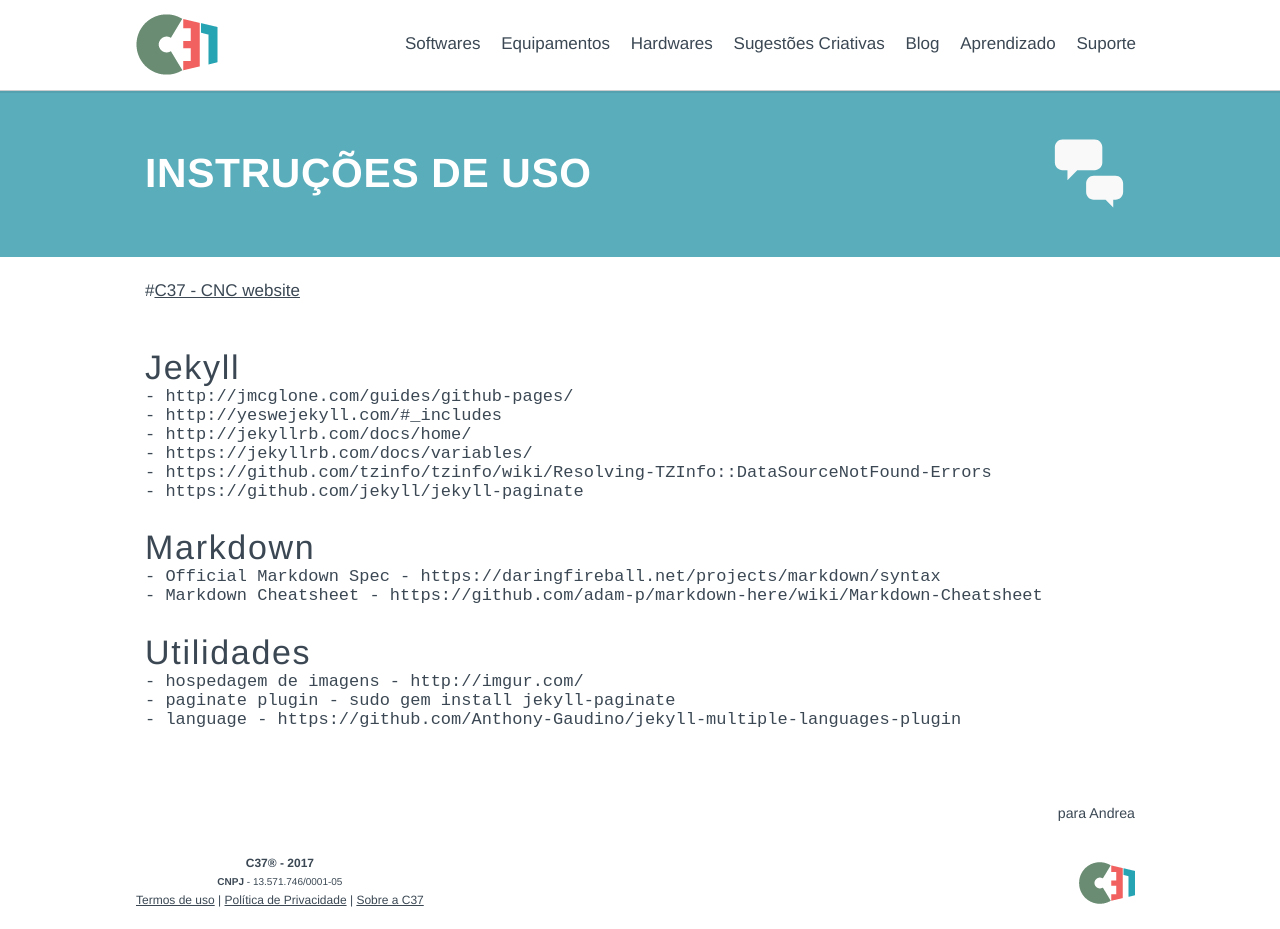
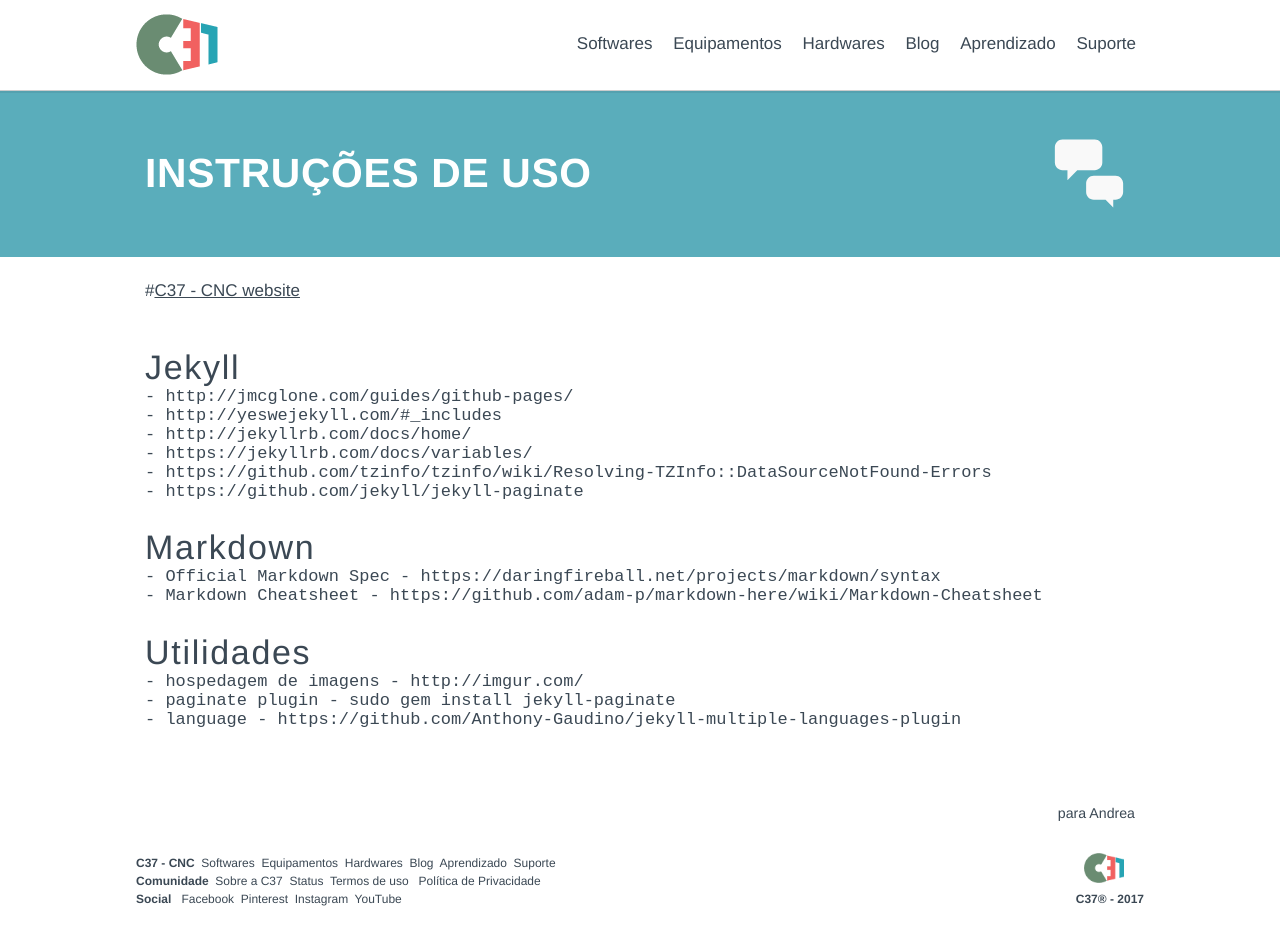
Before and after one commit to C37/website, a Jekyll site: the page built from readme.md, in a window 1280 px wide and 929 px high. Built offline with Jekyll 4.4.1, drawn with Linux system fonts in a browser that asks for light colours; nearby versions of some CDN libraries; comment, search, counter and statistics services are not loaded.

Commit message:
- melhorias em footer - nspirado em footer de http://codepen.io/

```diff
--- a/_includes/footer.html
+++ b/_includes/footer.html
@@ -1,17 +1,49 @@
+
+
+<!--inspirado em footer de http://codepen.io/-->
+
 <div id="footer" class="SiteFooter">
-    <div style="float: left;">
-        <p style="text-align: center">
+
+    <div style="float: left">
+
+        <p>
+
+            <strong>C37 - CNC</strong>&nbsp;
+            <a href="/software/" target="_blank" style="text-decoration: none">Softwares</a>&nbsp;
+            <a href="/equipment/" target="_blank" style="text-decoration: none">Equipamentos</a>&nbsp;
+            <a href="/hardware/" target="_blank" style="text-decoration: none">Hardwares</a>&nbsp;
+            <a href="/blog/" target="_blank" style="text-decoration: none">Blog</a>&nbsp;
+            <a href="/learning/" target="_blank" style="text-decoration: none">Aprendizado</a>&nbsp;
+            <a href="/support/" target="_blank" style="text-decoration: none">Suporte</a>
+            <br>
+            <strong>Comunidade</strong>&nbsp;
+            <a href="/about.html" style="text-decoration: none">Sobre a C37</a>&nbsp;
+            <a href="https://status.c37.co" style="text-decoration: none">Status</a>&nbsp;
+            <a href="/assets/doc/C37-Terms.pdf" target="_blank" style="text-decoration: none">Termos de uso</a> &nbsp;
+            <a href="/assets/doc/C37-Privacy.pdf" target="_blank" style="text-decoration: none">Política de Privacidade</a>
+            <br>
+            <strong>Social</strong>  &nbsp;
+            <a href="https://www.facebook.com/c37.cnc" target="_blank" style="text-decoration: none">Facebook</a>&nbsp;
+            <a href="https://br.pinterest.com/c37cnc/" target="_blank" style="text-decoration: none">Pinterest</a>&nbsp;
+            <a href="https://www.instagram.com/c37.cnc/" target="_blank" style="text-decoration: none">Instagram</a>&nbsp;
+            <a href="https://www.youtube.com/c/c37-cnc/" target="_blank" style="text-decoration: none">YouTube</a>
+
+        </p>
+
+    </div>
+
+
+    <div style="float: right;">
+        <p style="text-align: right">
+            <br>
+            <br>
+            <a class="closing" href="#top" title="C37 - CNC"></a>
             <strong>C37&reg; - {{ site.time | date: "%Y" }}</strong>
             <br>
-            <small><strong>CNPJ</strong> - 13.571.746/0001-05</small>
-            <br>
-            <a href="/assets/doc/C37-Terms.pdf" target="_blank">Termos de uso</a> |
-            <a href="/assets/doc/C37-Privacy.pdf" target="_blank">Política de Privacidade</a> |
-            <a href="/about.html">Sobre a C37</a>
-            <br>
+            <!--<small><strong>CNPJ</strong> - 13.571.746/0001-05</small>-->
+            <!--<br>-->
         </p>
     </div>
-    <a class="closing" href="#top" title="CNC ao seu alcance" style="margin-top: 15px"></a>
 </div>
 
 <script src="//ajax.googleapis.com/ajax/libs/jquery/2.1.0/jquery.min.js"></script>
--- a/_includes/header.html
+++ b/_includes/header.html
@@ -11,7 +11,7 @@
             <a href="/software/">Softwares</a>
             <a href="/equipment/">Equipamentos</a>
             <a href="/hardware/">Hardwares</a>
-            <a href="/suggestion/">Sugestões Criativas</a>
+            <!--<a href="/suggestion/">Sugestões Criativas</a>-->
             <a href="/blog/">Blog</a>
             <a href="/learning/">Aprendizado</a>
             <a href="/support/">Suporte</a>
--- a/assets/css/master.css
+++ b/assets/css/master.css
@@ -212,18 +212,20 @@ hr {
 }
 
 .closing {
-    background: url(../img/logo-64.png) no-repeat;
-    -webkit-transition: background 0.25s linear;
-    -moz-transition: background 0.25s linear;
-    transition: background 0.25s linear;
-    /*    background-color: #3b4854;*/
-
-    background-position: 0 0px;
+    background:url(../img/logo-64.png) no-repeat center/100%;
+
+    height: 40px;
+    width: 40px;
+    position: absolute;
+    top: 21px;
+    right: 20px;
+
+/*
     position: absolute;
     left: 0;
     top: 5px;
-    width: 56px;
-    height: 42px;
+    width: 30px;*/
+    /*height: 42px;*/
 }
 
 .menu {
@@ -604,11 +606,12 @@ hr {
 .closing {
     /*    background-position: 0 -725px;*/
 
-    left: auto;
-    right: 0;
-    top: 20px;
-    width: 65px;
-    height: 42px;
+    /*left: auto;*/
+    /*right: 0px;*/
+
+    /*top: 0px;*/
+    /*width: 30px;*/
+    /*height: 42px;*/
 }
 /*
 .closing:hover {
```
